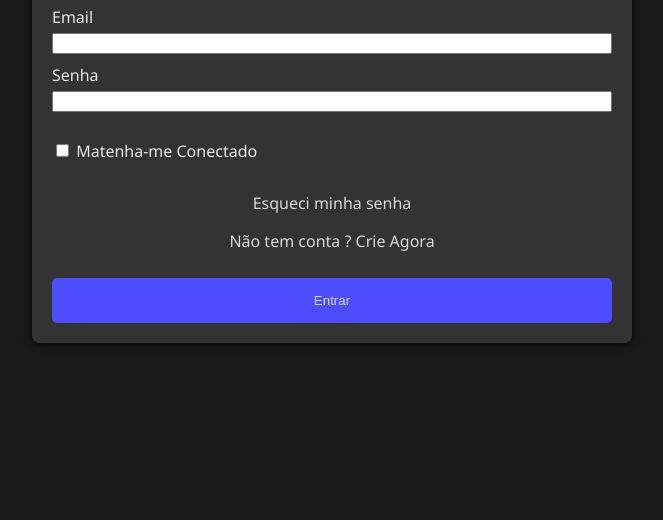
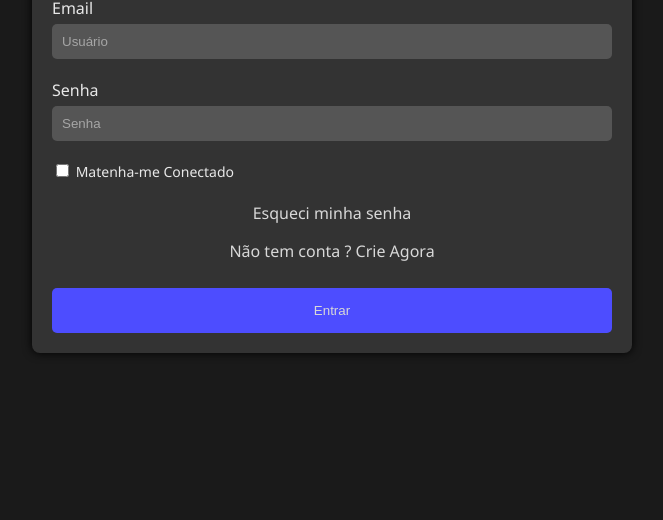
Before and after one commit to SamuelLauro/Projeto-login, a plain HTML site: page index.html in a window 1280 px wide. Shown: the part 280-800 px from the top of the page, without its empty margins (308-971 px from the left). Drawn offline with nearby package versions, Linux system fonts and the light colour scheme.

Commit message:
ajustando os detalhes

```diff
--- a/index.html
+++ b/index.html
@@ -6,8 +6,6 @@
     <meta name="viewport" content="width=device-width, initial-scale=1.0">
     <title>Login</title>
     <link rel="stylesheet" href="style.css">
-    <link rel="preconnect" href="https://fonts.gstatic.com">
-  <link href="https://fonts.googleapis.com/css2?family=Open+Sans&display=swap" rel="stylesheet">
 
 </head>
 <body>
@@ -16,12 +14,12 @@
         <form action="#">
             <div class="textlogin">
                 <label for="iusu">Email</label>
-                <input type="text" name="usu" id="iusu" required>
+                <input type="text" name="usu" id="iusu" placeholder="Usuário" required>
             </div>
 
             <div class="password">
                 <label for="isen">Senha</label>
-                <input type="password" name="sen" id="isen" required>
+                <input type="password" name="sen" id="isen" placeholder="Senha" required>
             </div>
 
             <div class="conected">
--- a/style.css
+++ b/style.css
@@ -37,18 +37,34 @@ label{
     margin-bottom: 5px;
     color: #e8e8e8;
 }
+
+input[type='text'], input[type='password']{
+    margin-bottom: 10px;
+    padding: 10px;
+    border-radius: 5px;
+    border: none;
+    background-color: #555;
+    color: #f1f1f1;
+}
+
+input[type='text']::placeholder, input[type='password']::placeholder{
+    color: #a6a6a6;
+}
+
 div.textlogin,div.password{
     display: flex;
     flex-direction: column;
-    margin-bottom: 28px;
+    margin-bottom: 10px;
 }
+
 
 div.textlogin{
     margin-bottom: 10px;
 }
 
 div.conected{
-    margin-bottom: 10px;
+    font-size: 14px;
+    margin-bottom: 1px;
 }
 
 div.esquecisenha, a{
@@ -89,6 +105,7 @@ input[type='submit']{
     transition: 0.3s ease;
     margin-top: 10px;
     width: 100%;
+    box-sizing: border-box;
 
 }
 input[type='submit']:hover{
```
